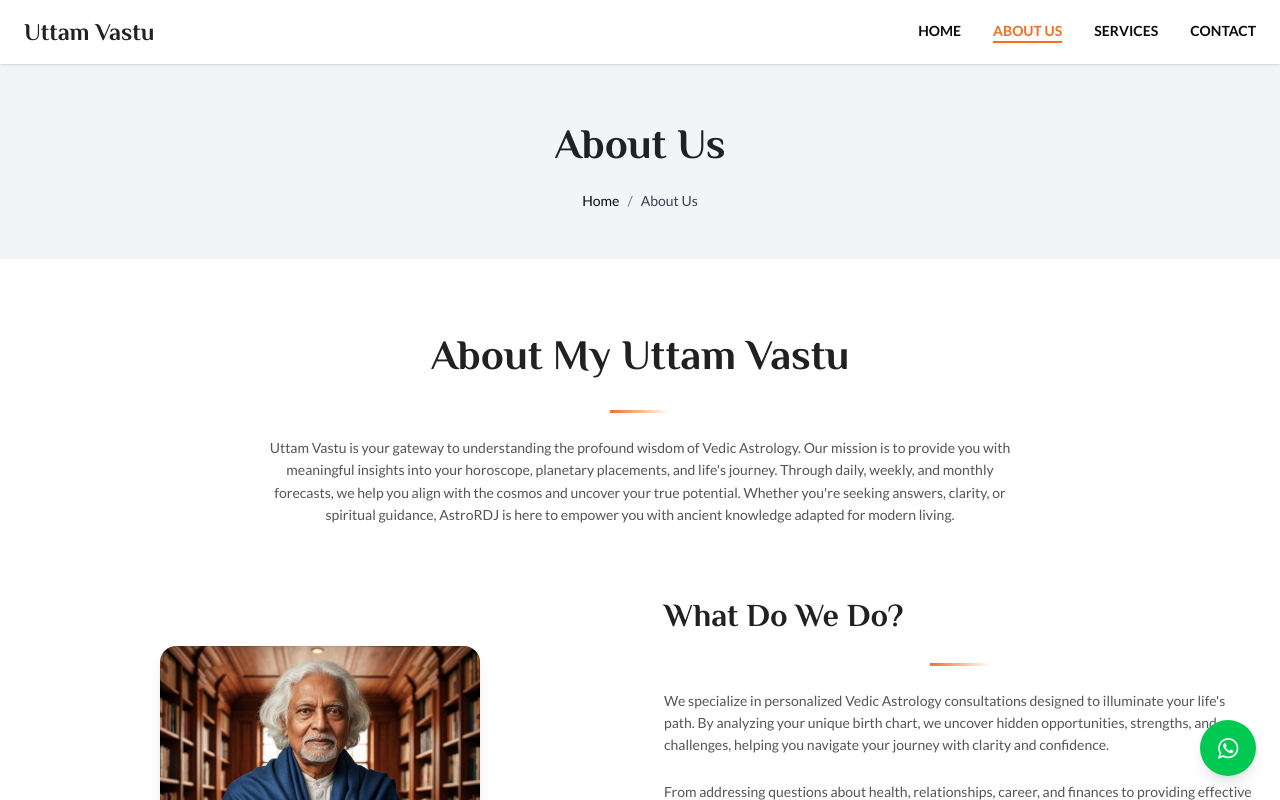
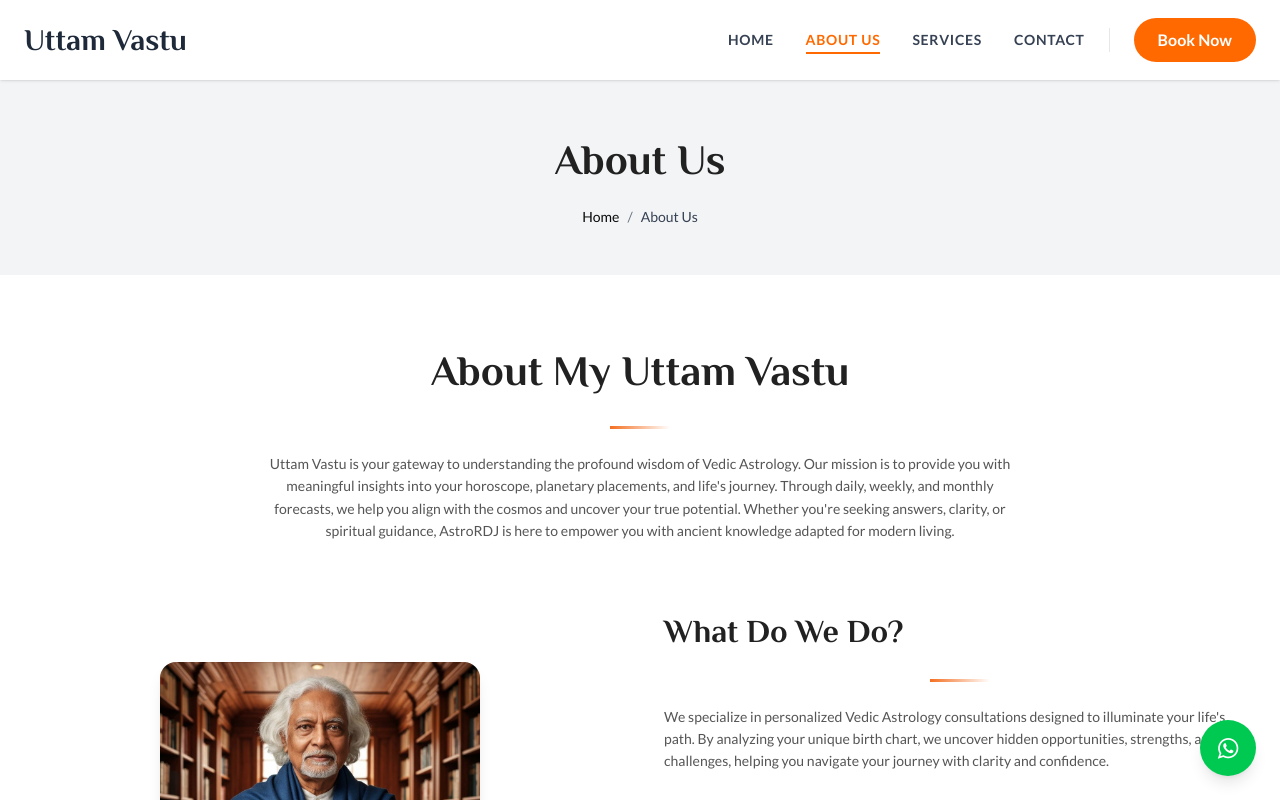
Before and after one commit to adarsh-cmtai/Uttam-Vastu-Frontend, a Next.js app: page /about in a window 1280 px wide. Shown: the top 800 px of the page. Built offline with nearby package versions, Linux system fonts and the light colour scheme.

Commit message:
Updating UI

```diff
--- a/components/header.tsx
+++ b/components/header.tsx
@@ -2,62 +2,109 @@
 
 import Link from "next/link"
 import { usePathname } from "next/navigation"
-import { useState } from "react"
+import { useState, useEffect } from "react"
+
+const navLinks = [
+  { name: "Home", href: "/" },
+  { name: "About Us", href: "/about" },
+  { name: "Services", href: "/services" },
+  { name: "Contact", href: "/contact" },
+]
 
 export default function Header() {
   const [menuOpen, setMenuOpen] = useState(false)
   const pathname = usePathname()
 
-  const isActive = (path: string) => {
-    return pathname === path ? "text-[#f46f21] border-b-2 border-[#f46f21]" : ""
+  const isActive = (path: string) => pathname === path
+
+  useEffect(() => {
+    if (menuOpen) {
+      document.body.style.overflow = 'hidden'
+    } else {
+      document.body.style.overflow = 'auto'
     }
+    return () => {
+      document.body.style.overflow = 'auto'
+    }
+  }, [menuOpen])
 
   return (
-    <header className="w-full bg-white shadow-sm sticky top-0 z-50">
-      <div className="max-w-7xl mx-auto px-6 py-4 flex items-center justify-between">
-        <Link href="/" className="text-2xl font-bold text-[#212121]" style={{ fontFamily: "Philosopher, serif" }}>
+    <>
+      <header className="w-full bg-white/90 backdrop-blur-sm shadow-sm sticky top-0 z-50 transition-all duration-300">
+        <div className="max-w-7xl mx-auto px-6">
+          <div className="flex items-center justify-between h-20">
+            <Link href="/" className="text-3xl font-bold text-gray-800" style={{ fontFamily: "Philosopher, serif" }}>
               Uttam Vastu
             </Link>
 
-        {/* Desktop Menu */}
-        <nav className="hidden md:flex gap-8">
-          <Link href="/" className={`uppercase text-sm font-bold transition ${isActive("/")}`}>
-            Home
+            <div className="flex items-center gap-6">
+              <nav className="hidden md:flex items-center gap-8">
+                {navLinks.map((link) => (
+                  <Link
+                    key={link.name}
+                    href={link.href}
+                    className={`relative text-sm font-bold uppercase tracking-wider text-gray-700 hover:text-orange-500 transition-colors duration-300 group
+                      ${isActive(link.href) ? "text-orange-500" : ""}`}
+                  >
+                    {link.name}
+                    <span className={`absolute -bottom-1 left-0 w-full h-0.5 bg-orange-500 transition-transform duration-300 scale-x-0 group-hover:scale-x-100
+                      ${isActive(link.href) ? "scale-x-100" : ""}`}
+                    ></span>
                   </Link>
-          <Link href="/about" className={`uppercase text-sm font-bold transition ${isActive("/about")}`}>
-            About Us
-          </Link>
-          <Link href="/services" className={`uppercase text-sm font-bold transition ${isActive("/services")}`}>
-            Services
-          </Link>
-          <Link href="/contact" className={`uppercase text-sm font-bold transition ${isActive("/contact")}`}>
-            Contact
-          </Link>
+                ))}
               </nav>
 
-        {/* Mobile Menu Toggle */}
-        <button className="md:hidden" onClick={() => setMenuOpen(!menuOpen)} aria-label="Toggle menu">
-          <i className="fa fa-bars text-2xl"></i>
+              <div className="hidden md:block w-px h-6 bg-gray-200"></div>
+
+              <Link href="/booking" className="hidden md:inline-block bg-orange-500 text-white font-bold py-2.5 px-6 rounded-full hover:bg-orange-600 transition-all duration-300 transform hover:scale-105">
+                Book Now
+              </Link>
+
+              <button
+                className="md:hidden w-8 h-8 flex flex-col justify-center items-center gap-1.5 z-50"
+                onClick={() => setMenuOpen(!menuOpen)}
+                aria-label="Toggle menu"
+              >
+                <span className={`block w-7 h-0.5 bg-gray-800 rounded-full transition-all duration-300 ease-in-out ${menuOpen ? "rotate-45 translate-y-2" : ""}`}></span>
+                <span className={`block w-7 h-0.5 bg-gray-800 rounded-full transition-all duration-300 ease-in-out ${menuOpen ? "opacity-0" : ""}`}></span>
+                <span className={`block w-7 h-0.5 bg-gray-800 rounded-full transition-all duration-300 ease-in-out ${menuOpen ? "-rotate-45 -translate-y-2" : ""}`}></span>
               </button>
             </div>
+          </div>
+        </div>
+      </header>
 
-      {/* Mobile Menu */}
-      {menuOpen && (
-        <nav className="md:hidden bg-white border-t px-6 py-4 flex flex-col gap-4">
-          <Link href="/" className="uppercase text-sm font-bold">
-            Home
+      <div
+        className={`fixed inset-0 z-40 bg-gray-50 transition-transform duration-300 ease-in-out md:hidden
+          ${menuOpen ? "translate-x-0" : "translate-x-full"}`}
+      >
+        <div className="flex flex-col items-center justify-center h-full">
+          <nav className="flex flex-col items-center gap-8">
+            {navLinks.map((link, index) => (
+              <Link
+                key={link.name}
+                href={link.href}
+                onClick={() => setMenuOpen(false)}
+                className={`text-3xl font-bold uppercase text-gray-800 transition-all duration-500 ${isActive(link.href) ? "text-orange-500" : ""}
+                  ${menuOpen ? 'opacity-100 translate-y-0' : 'opacity-0 -translate-y-5'}`}
+                style={{ transitionDelay: `${index * 100 + 150}ms` }}
+              >
+                {link.name}
               </Link>
-          <Link href="/about" className="uppercase text-sm font-bold">
-            About Us
+            ))}
+          </nav>
+
+          <Link
+            href="/booking"
+            onClick={() => setMenuOpen(false)}
+            className={`mt-12 bg-orange-500 text-white font-bold py-3 px-10 rounded-full text-lg transition-all duration-500
+              ${menuOpen ? 'opacity-100 translate-y-0' : 'opacity-0 -translate-y-5'}`}
+            style={{ transitionDelay: `${navLinks.length * 100 + 150}ms` }}
+          >
+            Book Now
           </Link>
-          <Link href="/services" className="uppercase text-sm font-bold">
-            Services
-          </Link>
-          <Link href="/contact" className="uppercase text-sm font-bold">
-            Contact
-          </Link>
-        </nav>
-      )}
-    </header>
+        </div>
+      </div>
+    </>
   )
 }
```
Lines whose indentation alone changed are shown as unchanged.
